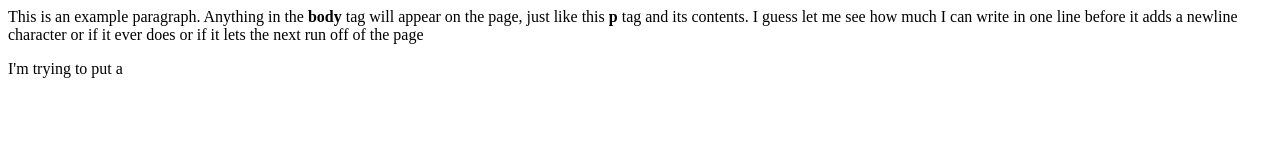
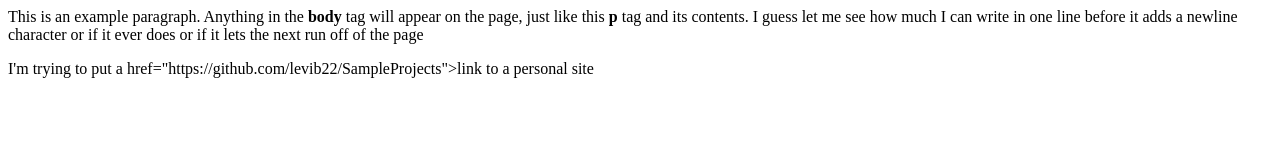
Before and after one commit to levib22/levib22.github.io, a plain HTML site: page index.html in a window 1280 px wide. Drawn offline with Linux system fonts and the light colour scheme.

Commit message:
vscode autocomplete can be annoying sometimes

```diff
--- a/index.html
+++ b/index.html
@@ -4,7 +4,7 @@
   </head>
   <body>
     <p>This is an example paragraph. Anything in the <strong>body</strong> tag will appear on the page, just like this <strong>p</strong> tag and its contents. I guess let me see how much I can write in one line before it adds a newline character or if it ever does or if it lets the next run off of the page</p>
-    <p> I'm trying to put a <link rel="link to personal projects" href="https://github.com/levib22/SampleProjects"></p>
+    <p> I'm trying to put a <a> href="https://github.com/levib22/SampleProjects">link to a personal site </a></p>
 
 </body>
 </html>
```
